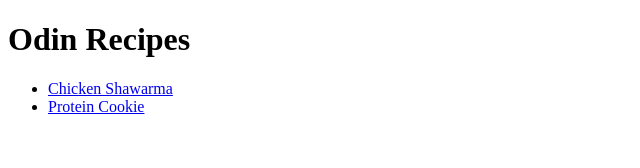
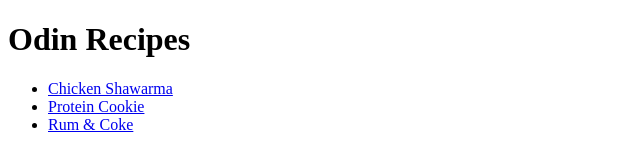
Before and after one commit to chiltom/odin-recipes, a plain HTML site: page index.html in a window 1280 px wide. Shown: the whole page, without its empty margins (0-640 px from the left). Drawn offline with Linux system fonts and the light colour scheme.

Commit message:
Appendage of link for Rum & Coke In this update I add the link for the Rum & Coke page to the index.html file, which I previously overlooked.

```diff
--- a/index.html
+++ b/index.html
@@ -11,6 +11,7 @@
     <ul>
         <li><a href="./recipes/shawarma.html">Chicken Shawarma</a></li>
         <li><a href="./recipes/protein-cookie.html">Protein Cookie</a></li>
+        <li><a href="./recipes/rum-coke.html">Rum & Coke</a></li>
     </ul>
 </body>
 </html>
```
